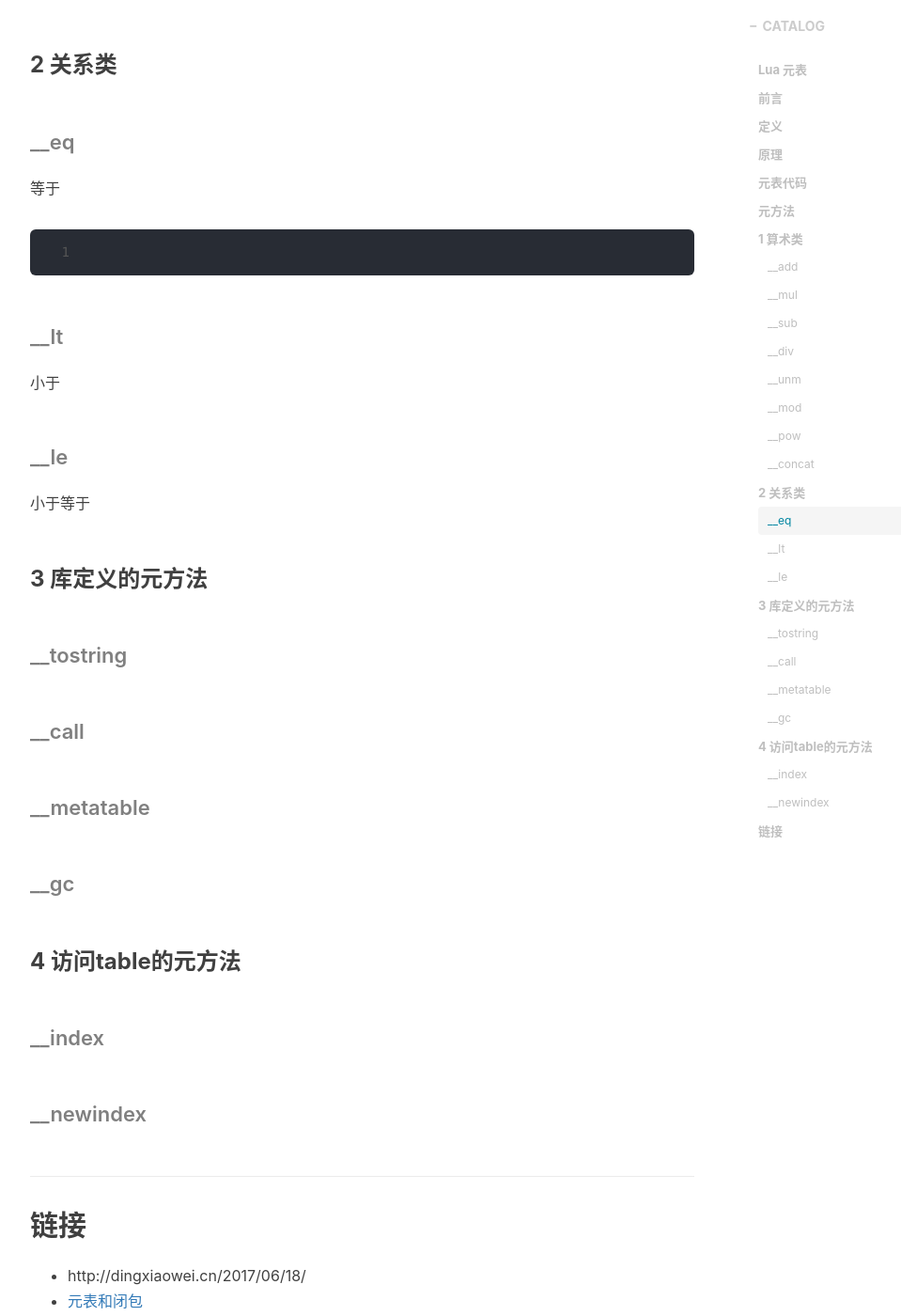
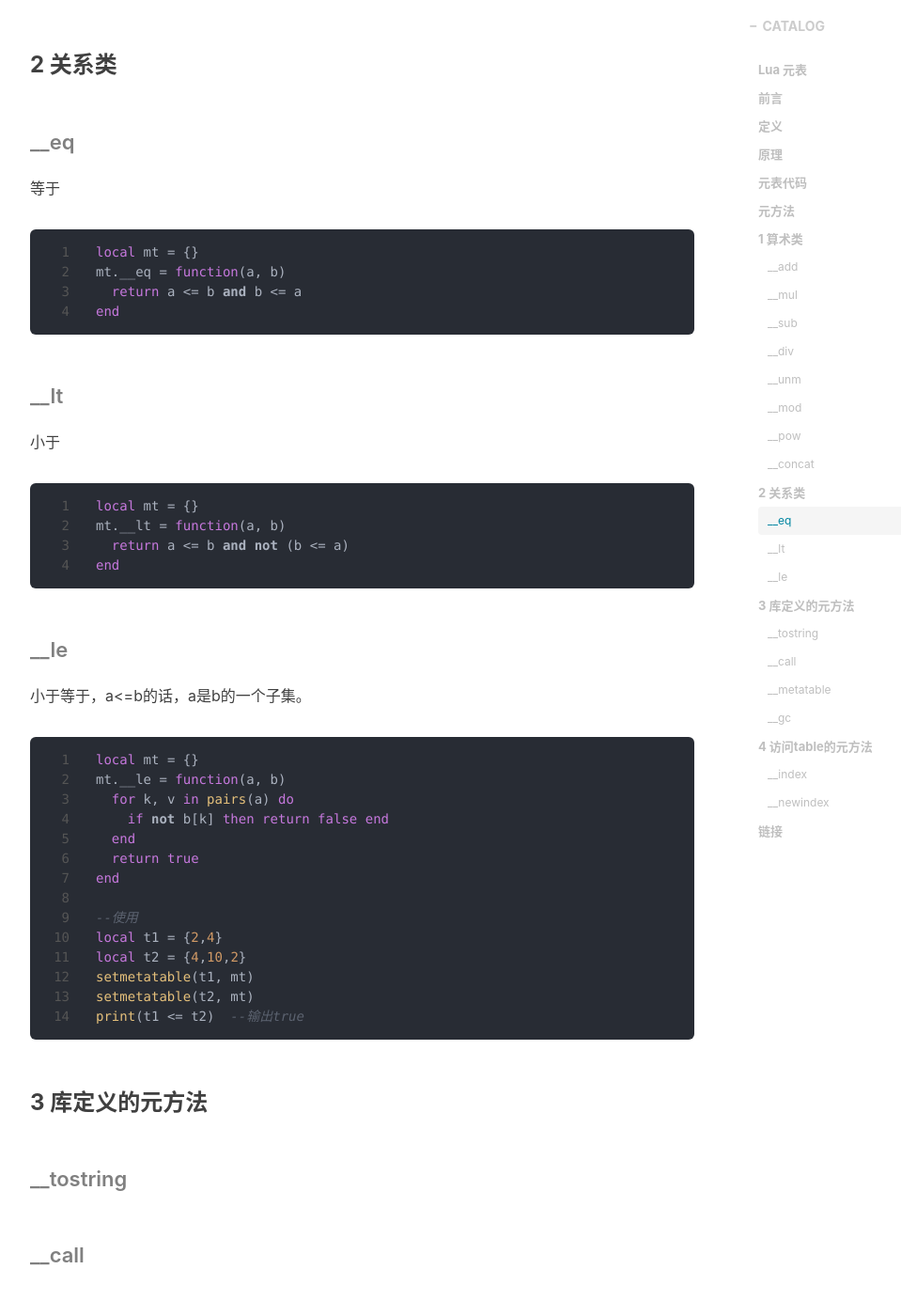
Before and after one commit to ZhongChunHao/xiaohao.github.io, a Jekyll site: the page built from _posts/2022-2-27-lua-metatable.md, in a window 1280 px wide and 1400 px high, scrolled down 2383 px. Shown: the whole window at 94% size, without its empty margins (233-1192 px from the left). Built offline with Jekyll 4.4.1, drawn with Linux system fonts in a browser that asks for light colours; nearby versions of some CDN libraries; comment, search, counter and statistics services are not loaded.

Commit message:
Update 2022-2-27-lua-metatable.md

```diff
--- a/_posts/2022-2-27-lua-metatable.md
+++ b/_posts/2022-2-27-lua-metatable.md
@@ -58,14 +58,39 @@ setmetatable(t, meta)
 #### __eq
 等于
 ~~~ lua
-
+local mt = {}
+mt.__eq = function(a, b)
+  return a <= b and b <= a
+end
 ~~~
 
 #### __lt
 小于
+~~~ lua
+local mt = {}
+mt.__lt = function(a, b)
+  return a <= b and not (b <= a)
+end
+~~~
 
 #### __le
-小于等于
+小于等于，a<=b的话，a是b的一个子集。
+~~~ lua
+local mt = {}
+mt.__le = function(a, b)
+  for k, v in pairs(a) do
+    if not b[k] then return false end
+  end
+  return true
+end
+
+--使用
+local t1 = {2,4}
+local t2 = {4,10,2}
+setmetatable(t1, mt)
+setmetatable(t2, mt)
+print(t1 <= t2)  --输出true
+~~~
 
 ### 3 库定义的元方法
 #### __tostring
```
